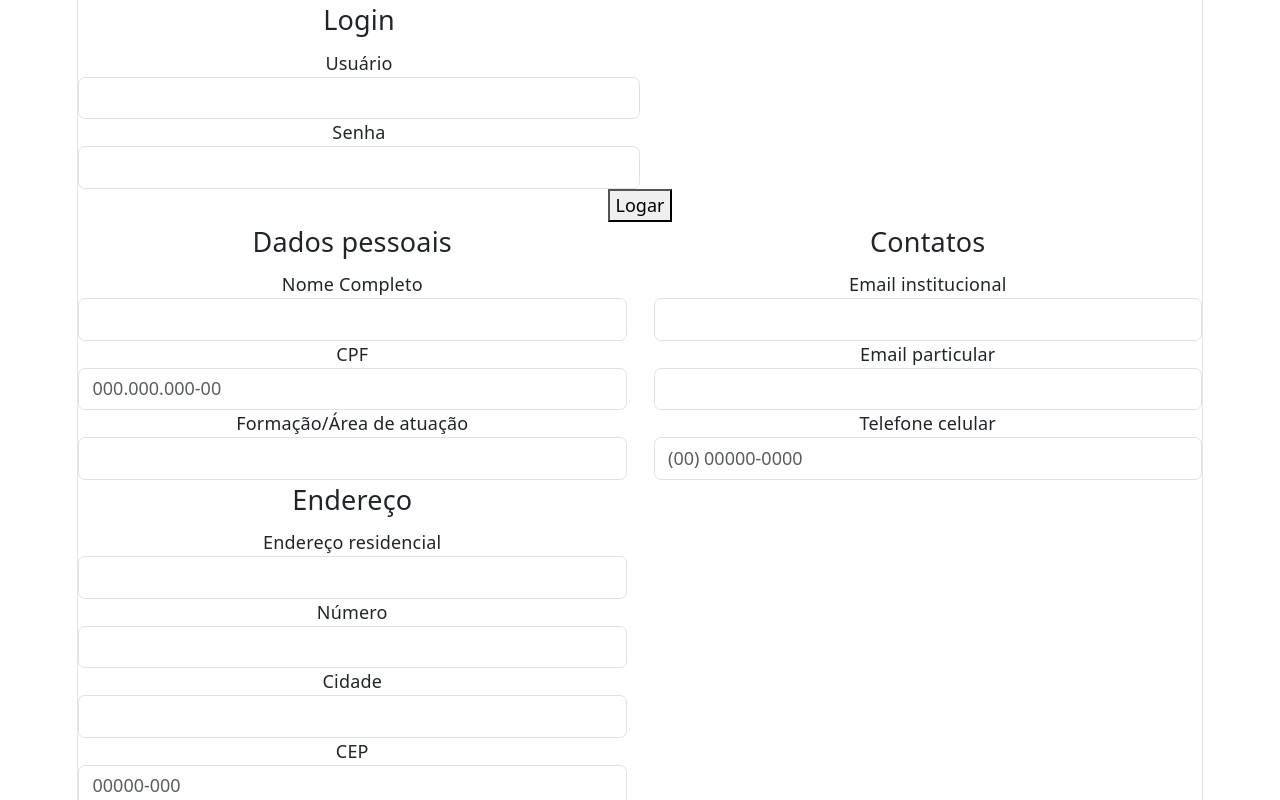
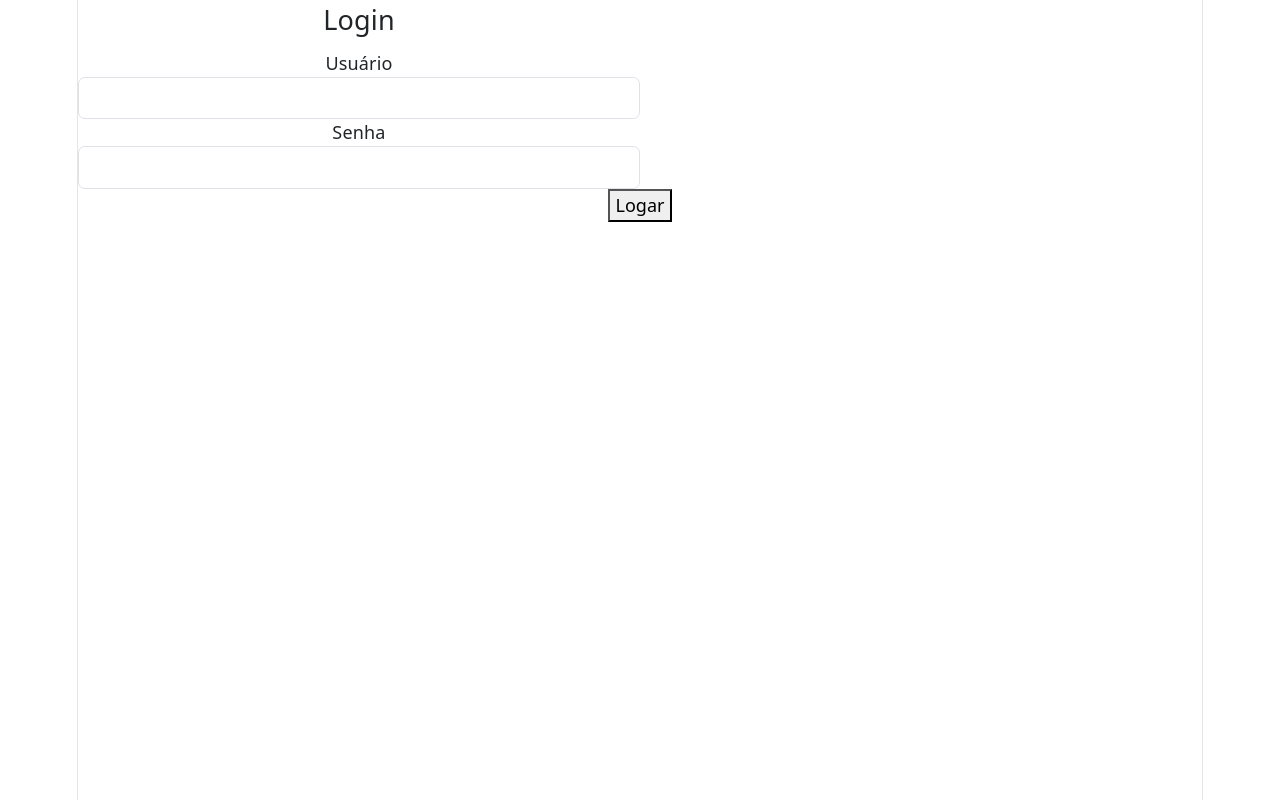
Before and after one commit to gok2001/cadastro-docentes, a React (Vite) app: page / in a window 1280 px wide. Shown: the top 800 px of the page. Built offline with nearby package versions, Linux system fonts and the light colour scheme.

Commit message:
feat: separa as páginas ativas

```diff
--- a/src/App.jsx
+++ b/src/App.jsx
@@ -2,6 +2,8 @@ import { useState } from 'react';
 import DocenteForm from './components/DocenteForm';
 import ListDocentes from './components/ListDocentes';
 import Login from './components/Login';
+import Menu from './components/Menu';
+import Welcome from './components/Welcome';
 
 function App() {
   const [nome, setNome] = useState("");
@@ -185,6 +187,7 @@ function App() {
 
     if (usuario === "admin" && senha === "1234") {
       setUsuarioLogado(true);
+      setActiveScreen("inicio")
     }
   }
 
@@ -217,6 +220,19 @@ function App() {
         />
       )}
 
+      {usuarioLogado && (
+        <Menu
+          activeScreen={activeScreen}
+          setActiveScreen={setActiveScreen}
+        />
+
+      )}
+
+      {activeScreen === "inicio" && (
+        <Welcome />
+      )}
+
+      {activeScreen === "cadastrar" && (
         <DocenteForm
           nome={nome}
           setNome={setNome}
@@ -245,12 +261,15 @@ function App() {
           handleSubmit={handleSubmit}
           erros={erros}
         />
+      )}
 
+      {activeScreen === "listar" && (
         <ListDocentes
           docentes={docentes}
           handleUpdate={handleUpdate}
           handleDelete={handleDelete}
         />
+      )}
     </div>
   );
 }
--- a/src/components/Welcome.jsx
+++ b/src/components/Welcome.jsx
@@ -0,0 +1,8 @@
+export default function Welcome() {
+    return (
+        <div>
+            <h1>WELCOME!</h1>
+            <p>Bem-vindo ao sistema de cadastro de docentes!</p>
+        </div>
+    );
+}
```
Lines whose indentation alone changed are shown as unchanged.
